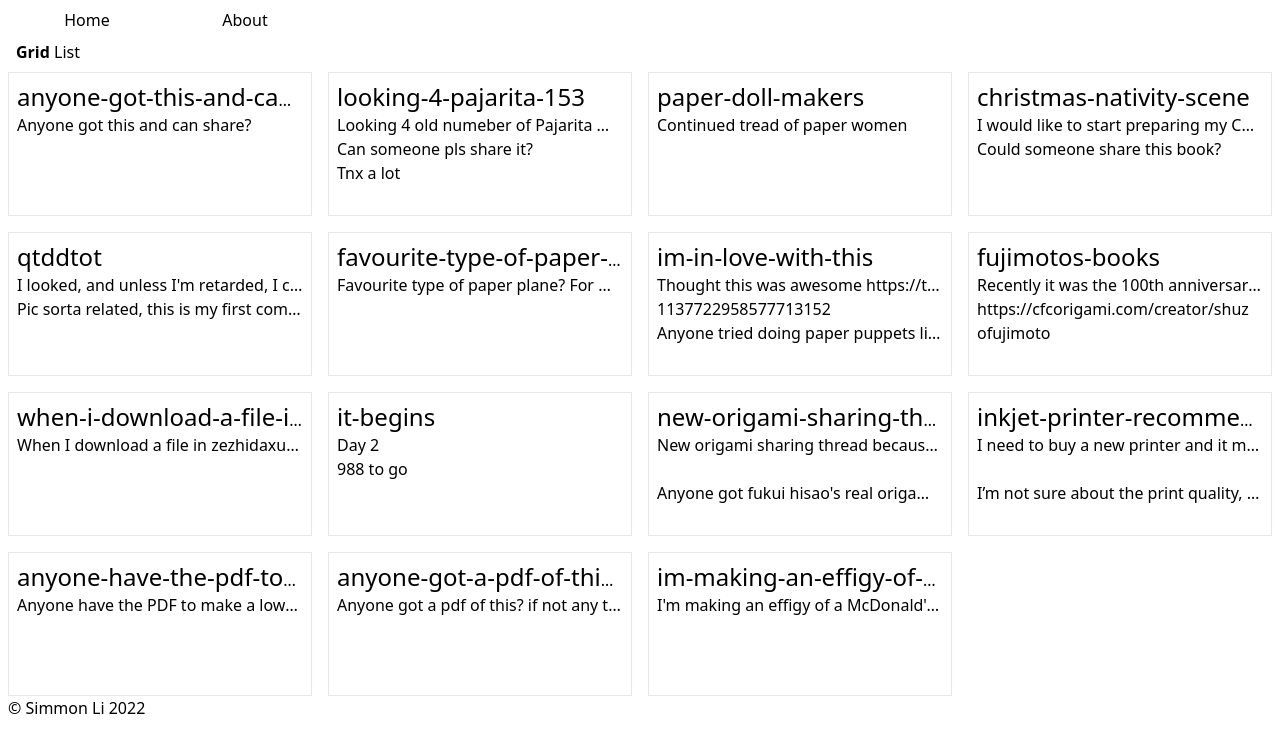
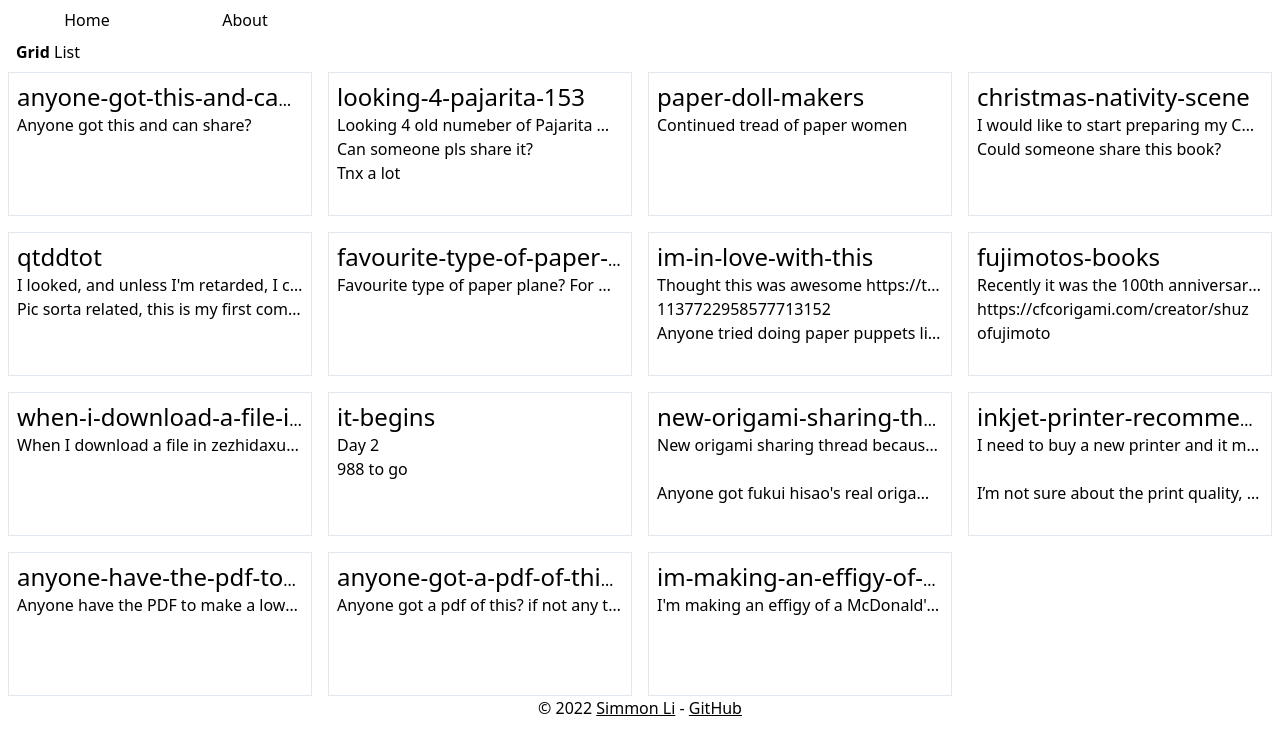
Before and after one commit to crespire/pv-technical, a React (Create React App) app: page / in a window 1280 px wide. Shown: the top 752 px of the page. Built offline with nearby package versions, Linux system fonts and the light colour scheme.

Commit message:
feat: update footer content

```diff
--- a/src/Footer.tsx
+++ b/src/Footer.tsx
@@ -1,8 +1,8 @@
 function Footer() {
   return (
-    <div>
-      &copy; Simmon Li 2022
-    </div>
+    <footer className="flex justify-center align-center">
+      &copy;&nbsp;2022&nbsp;<a className="underline" href="https://crespire.dev/">Simmon Li</a>&nbsp;-&nbsp;<a className="underline" href="https://github.com/crespire/">GitHub</a>
+    </footer>
   );
 }
 
```
